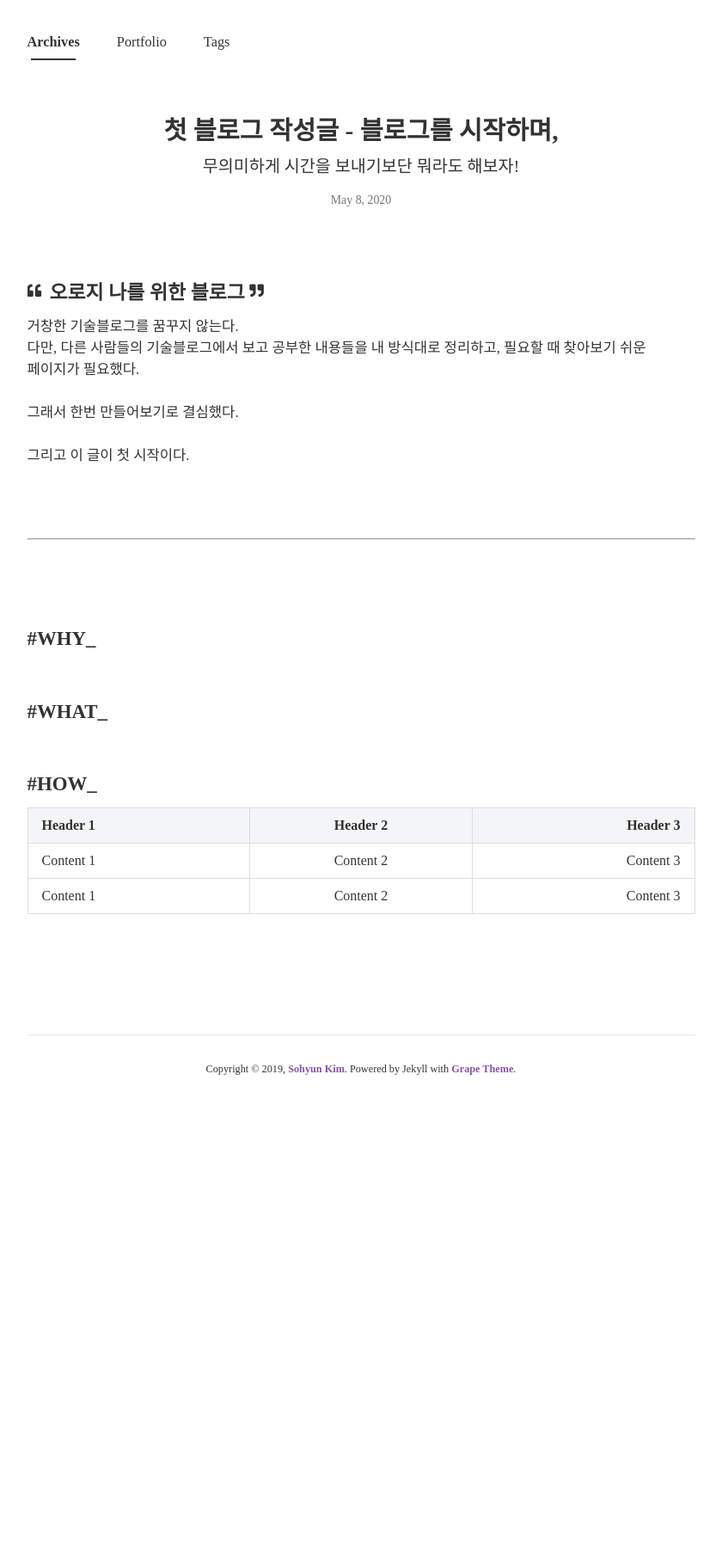
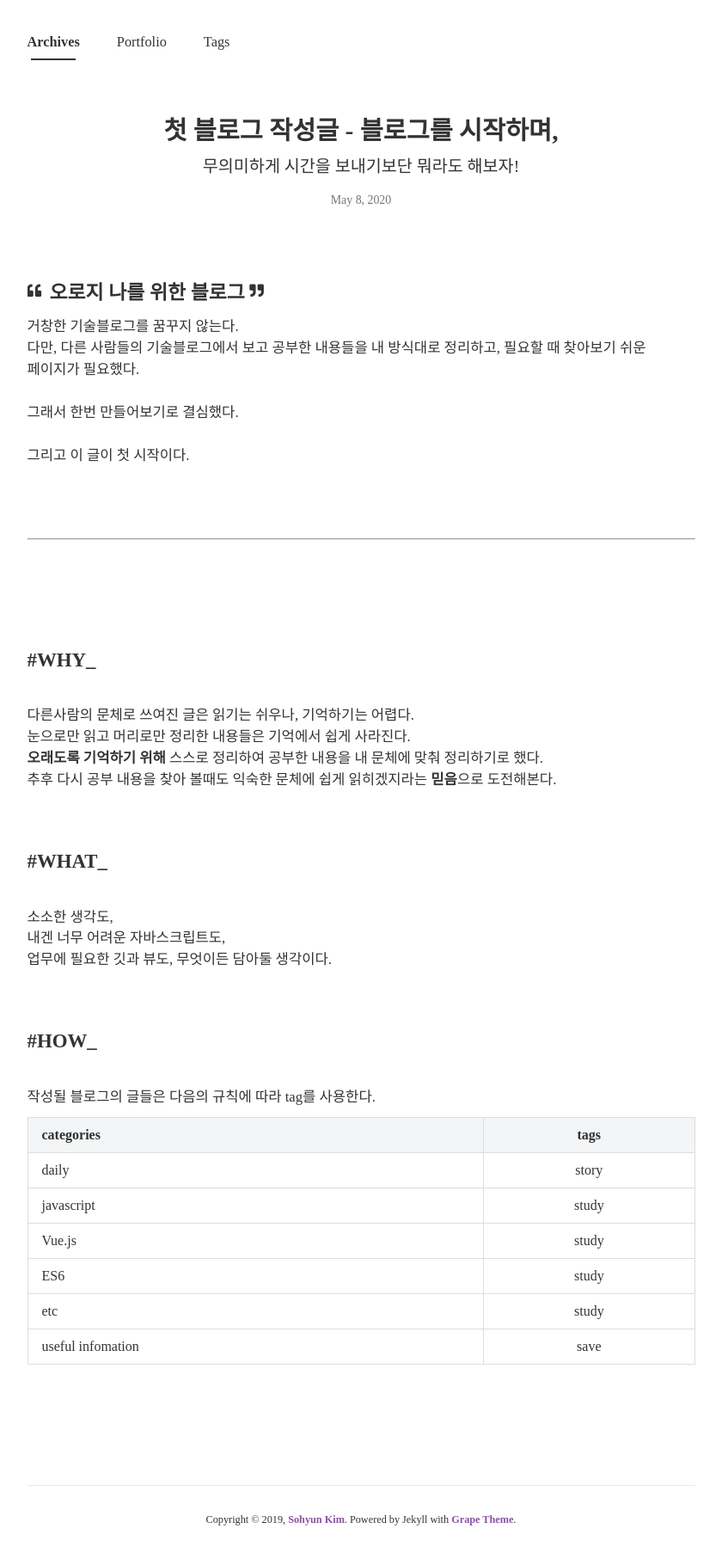
Before and after one commit to nada1587/nada1587.github.io, a Jekyll site: the page built from _posts/2020-05-08-first-write.md, in a window 1280 px wide. Shown: the whole page at 86% size, without its empty margins (220-1060 px from the left). Built offline with Jekyll 4.4.1, drawn with Linux system fonts in a browser that asks for light colours; nearby versions of some CDN libraries; some web fonts are replaced; before the commit the page ends 1282 px from its top, so only the background shows below that.

Commit message:
블로그 시작글 수정

```diff
--- a/_posts/2020-05-08-first-write.md
+++ b/_posts/2020-05-08-first-write.md
@@ -22,17 +22,34 @@ comments : False
 <br>
 <br>
 <br>
+<br>
 <h3>#WHY_</h3>
+<br>
+다른사람의 문체로 쓰여진 글은 읽기는 쉬우나, 기억하기는 어렵다.
+눈으로만 읽고 머리로만 정리한 내용들은 기억에서 쉽게 사라진다.
+**오래도록 기억하기 위해** 스스로 정리하여 공부한 내용을 내 문체에 맞춰 정리하기로 했다.
+추후 다시 공부 내용을 찾아 볼때도 익숙한 문체에 쉽게 읽히겠지라는 **믿음**으로 도전해본다.
+<br>
+<br>
+<h3>#WHAT_</h3>
+<br>
+소소한 생각도,
+내겐 너무 어려운 자바스크립트도,
+업무에 필요한 깃과 뷰도,
+무엇이든 담아둘 생각이다.
+<br>
+<br>
+<h3>#HOW_</h3>
+<br>
+작성될 블로그의 글들은 다음의 규칙에 따라 tag를 사용한다.
+
+| categories  | tags |
+| :------- | :-------: |
+| daily | story |
+| javascript | study |
+| Vue.js | study |
+| ES6 | study |
+| etc | study |
+| useful infomation | save |
 
 <br>
-<h3>#WHAT_</h3>
-
-<br>
-<h3>#HOW_</h3>
-
-| Header 1  | Header 2 | Header 3 |
-| :------- | :-------: | -------: |
-| Content 1 | Content 2 | Content 3 |
-| Content 1 | Content 2 | Content 3 |
-
-<br>
```
